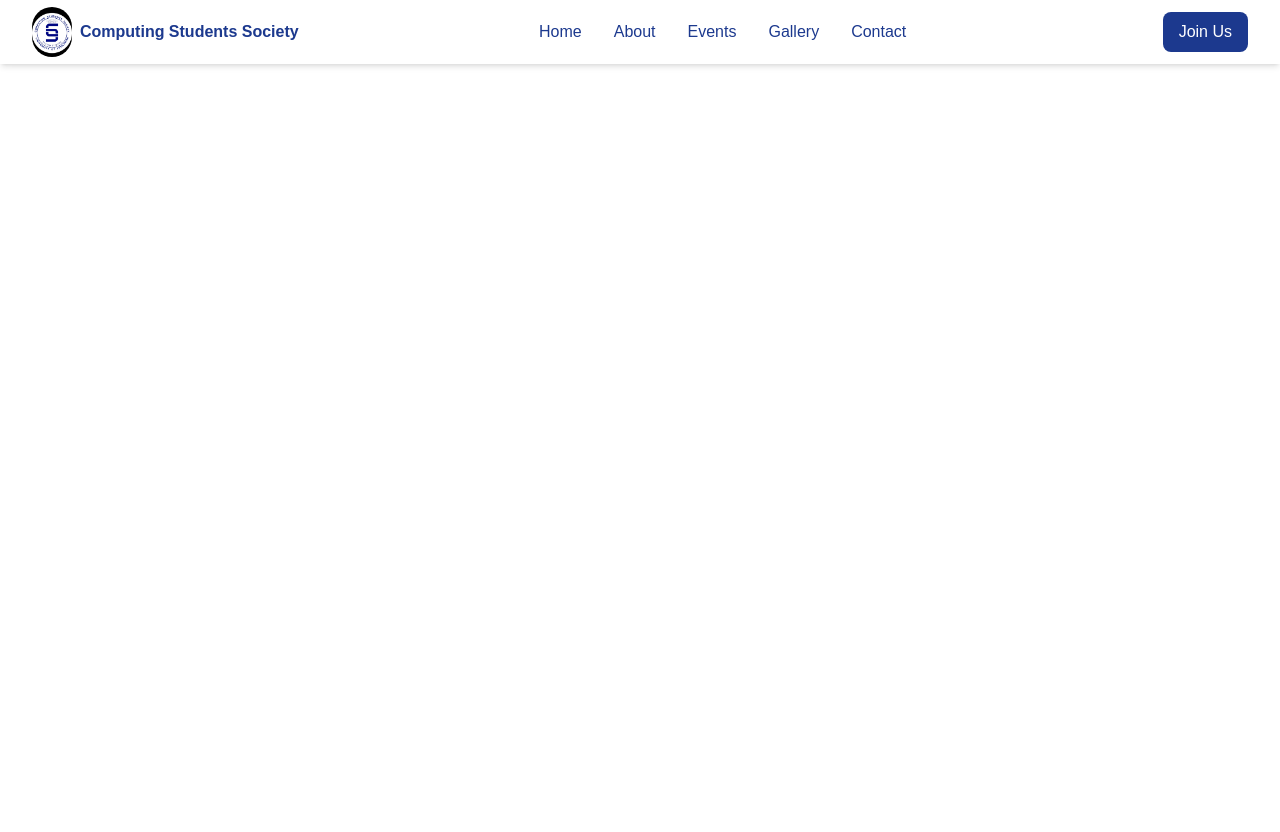
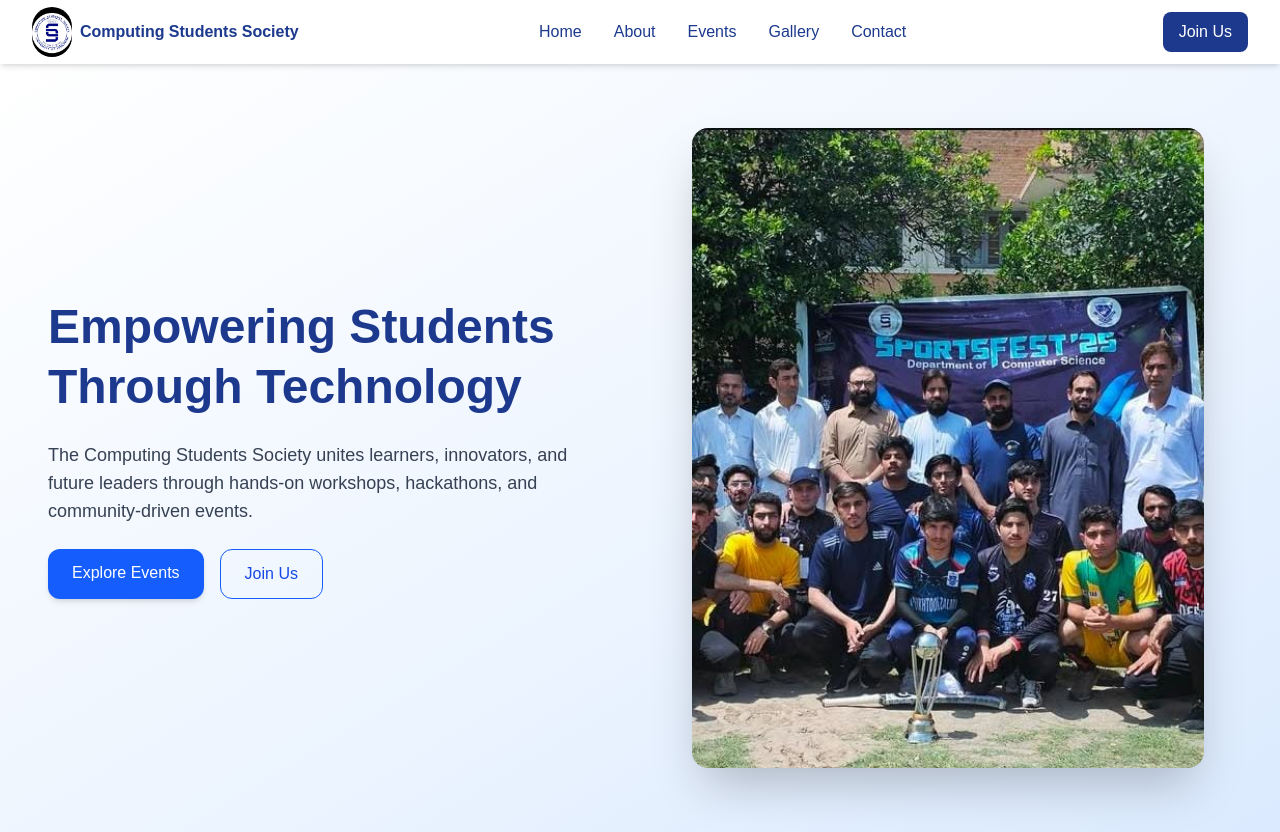
Before and after one commit to mazharktk5/css-website, a Next.js app: page / in a window 1280 px wide. Before the commit the page ends 800 px from the top, so only its background shows below. Built offline with nearby package versions, Linux system fonts and the light colour scheme.

Commit message:
hero section done

```diff
--- a/src/app/page.js
+++ b/src/app/page.js
@@ -1,9 +1,37 @@
-import Image from "next/image";
+import Head from "next/head";
+import Hero from "../components/Home/Hero";
+// import AboutPreview from "@/components/AboutPreview";
+// import Highlights from "@/components/Highlights";
+// import EventsPreview from "@/components/EventsPreview";
+// import GalleryPreview from "@/components/GalleryPreview";
+// import FooterCTA from "@/components/FooterCTA";
 
 export default function Home() {
   return (
-    <div>
-      home page
-    </div>
+    <>
+      <Head>
+        <title>Computing Students Society | Empowering Students Through Technology</title>
+        <meta
+          name="description"
+          content="Official website of the Computing Students Society. Explore our workshops, hackathons, community events, and gallery."
+        />
+        <meta property="og:title" content="Computing Students Society" />
+        <meta
+          property="og:description"
+          content="Workshops, hackathons, and a student-first tech community."
+        />
+        <meta property="og:image" content="/images/og/home.jpg" />
+        <link rel="canonical" href="https://yoursite.edu/" />
+      </Head>
+
+      <main className="pt-16">
+        <Hero />
+        {/* <AboutPreview />
+        <Highlights />
+        <EventsPreview />
+        <GalleryPreview />
+        <FooterCTA /> */}
+      </main>
+    </>
   );
 }
--- /dev/null
+++ b/src/components/Home/Hero.jsx
@@ -0,0 +1,50 @@
+import Image from "next/image";
+import Link from "next/link";
+
+export default function Hero() {
+    return (
+        <section className="relative bg-gradient-to-br from-white via-blue-50 to-blue-100 text-gray-900 overflow-hidden">
+            <div className="max-w-7xl mx-auto px-6 lg:px-12 flex flex-col lg:grid lg:grid-cols-2 items-center gap-12 w-full py-16 lg:min-h-[90vh]">
+
+                {/* Left text */}
+                <div className="space-y-6 z-10 text-center lg:text-left">
+                    <h1 className="text-3xl sm:text-4xl lg:text-5xl font-extrabold leading-tight text-blue-900">
+                        Empowering Students Through Technology
+                    </h1>
+                    <p className="text-base sm:text-lg text-gray-700 max-w-xl mx-auto lg:mx-0">
+                        The Computing Students Society unites learners, innovators, and
+                        future leaders through hands-on workshops, hackathons, and
+                        community-driven events.
+                    </p>
+                    <div className="flex flex-wrap justify-center lg:justify-start gap-4">
+                        <Link
+                            href="/events"
+                            className="px-6 py-3 bg-blue-600 text-white rounded-xl font-medium hover:bg-blue-500 transition shadow-md"
+                        >
+                            Explore Events
+                        </Link>
+                        <Link
+                            href="/join"
+                            className="px-6 py-3 border border-blue-600 text-blue-700 rounded-xl font-medium hover:bg-blue-50 transition"
+                        >
+                            Join Us
+                        </Link>
+                    </div>
+                </div>
+
+                {/* Right side styled image */}
+                <div className="relative w-full h-[40vh] sm:h-[50vh] lg:h-[80vh] flex justify-center">
+                    <div className="relative w-full h-full max-w-lg">
+                        <Image
+                            src="/images/gallery/hero.jpg"
+                            alt="Students collaborating at CSS event"
+                            fill
+                            priority
+                            className="object-cover object-center rounded-2xl shadow-2xl"
+                        />
+                    </div>
+                </div>
+            </div>
+        </section>
+    );
+}
```
Also changed, not shown: public/images/gallery/hero.jpg (added), src/components/Home/AboutPreview.jsx (added).
